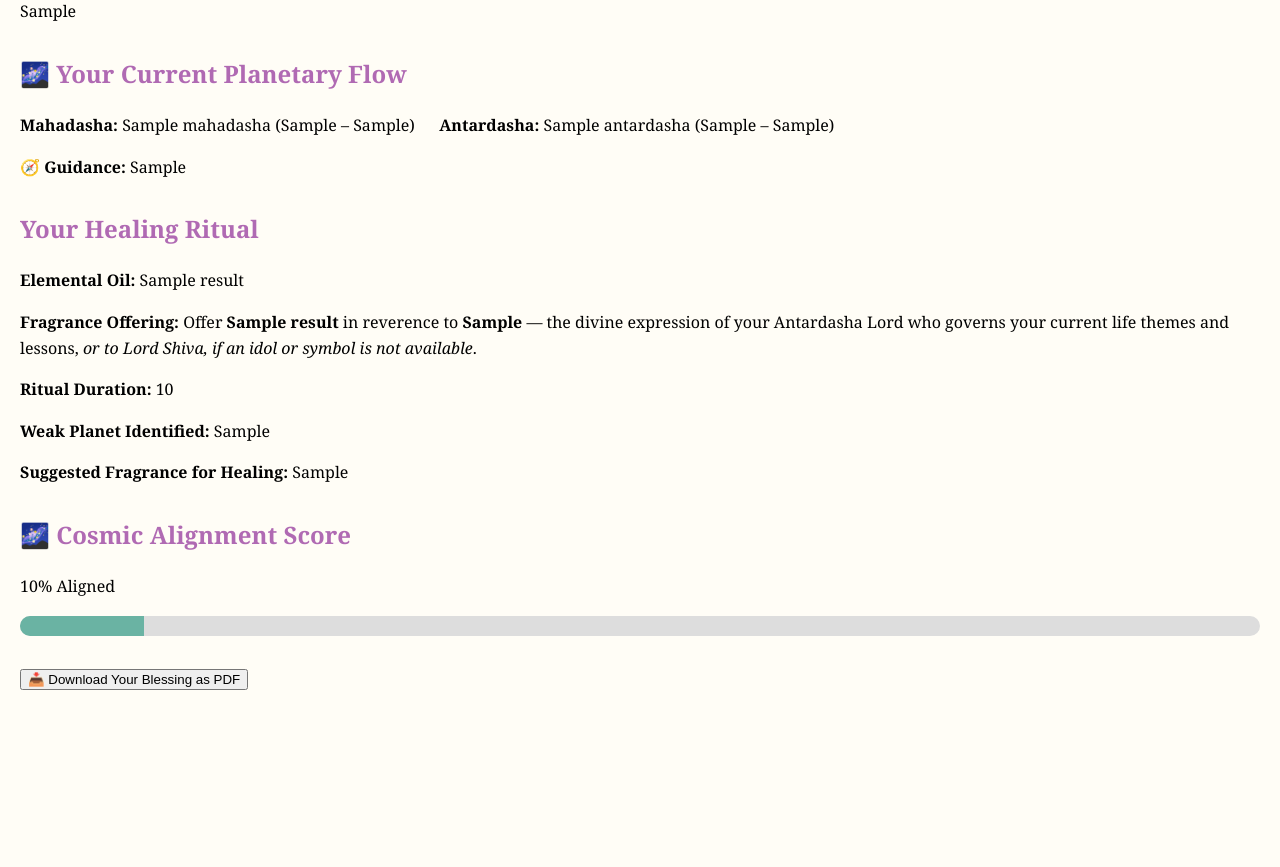
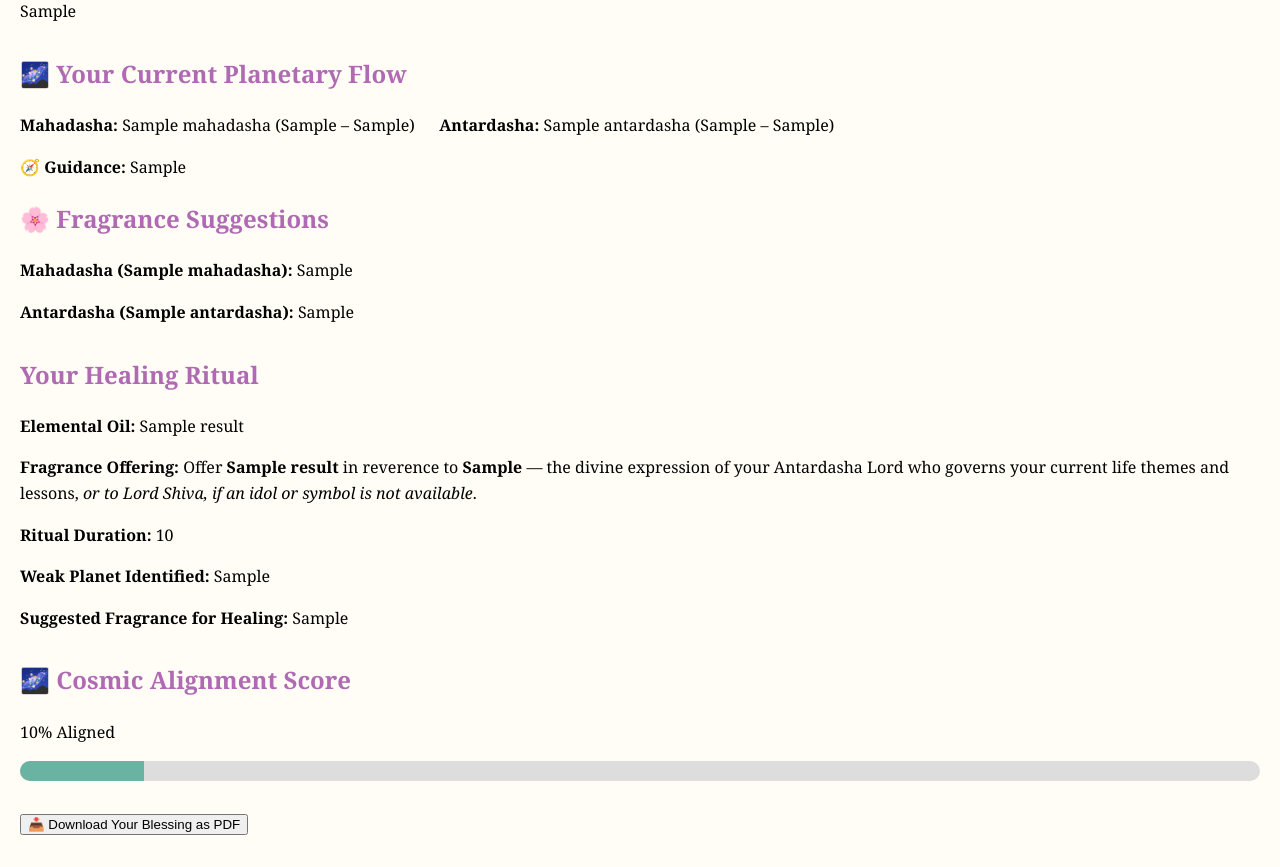
Before and after one commit to Atypunj/Ayourasky, a Flask app: template templates/blessings_result_final.html in a window 1280 px wide. Shown: the part 371-1238 px from the top of the page. Before the commit the page ends 1061 px from the top, so only its background shows below. Run offline with Flask 3, Linux system fonts and the light colour scheme; the template is opened without the code that fills it: most values are stand-ins (such as "Sample title", 1, 10 or a date in 2020); parts of the project's set-up code (start-up, migrations or seed data) failed here and were passed over.

Commit message:
Update blessings_result_final.html

```diff
--- a/templates/blessings_result_final.html
+++ b/templates/blessings_result_final.html
@@ -36,6 +36,13 @@
       <strong>Antardasha:</strong> {{ result.antardasha }} ({{ result.antardasha_start }} – {{ result.antardasha_end }})
   </p>
   <p><strong>🧭 Guidance:</strong> {{ result.dasha_guidance }}</p>
+
+<div class="section">
+  <h2>🌸 Fragrance Suggestions</h2>
+  <p><strong>Mahadasha ({{ result.mahadasha }}):</strong> {{ maha_frag }}</p>
+  <p><strong>Antardasha ({{ result.antardasha }}):</strong> {{ anta_frag }}</p>
+</div>
+
 </div>
 
 <div class="section">
```
